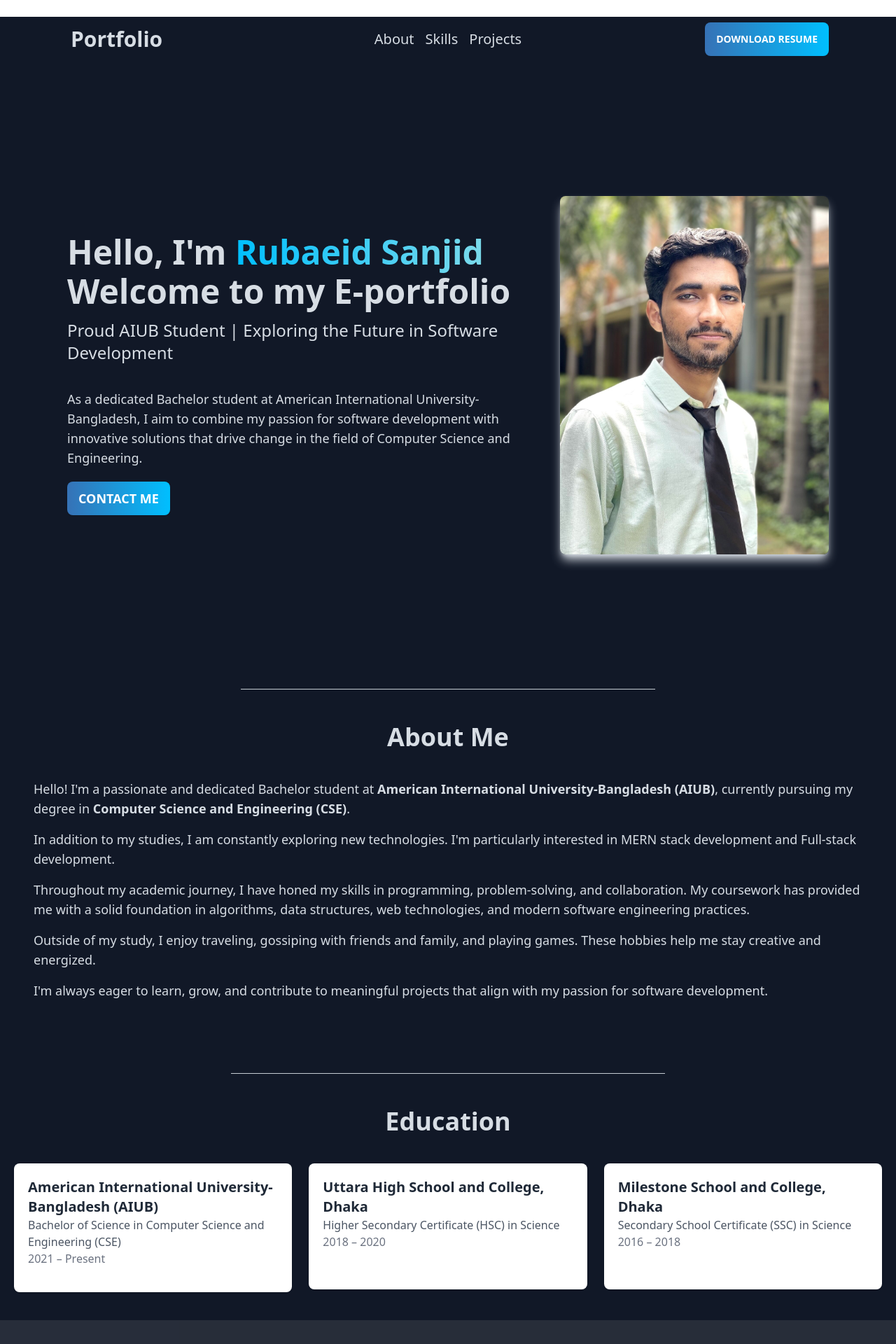
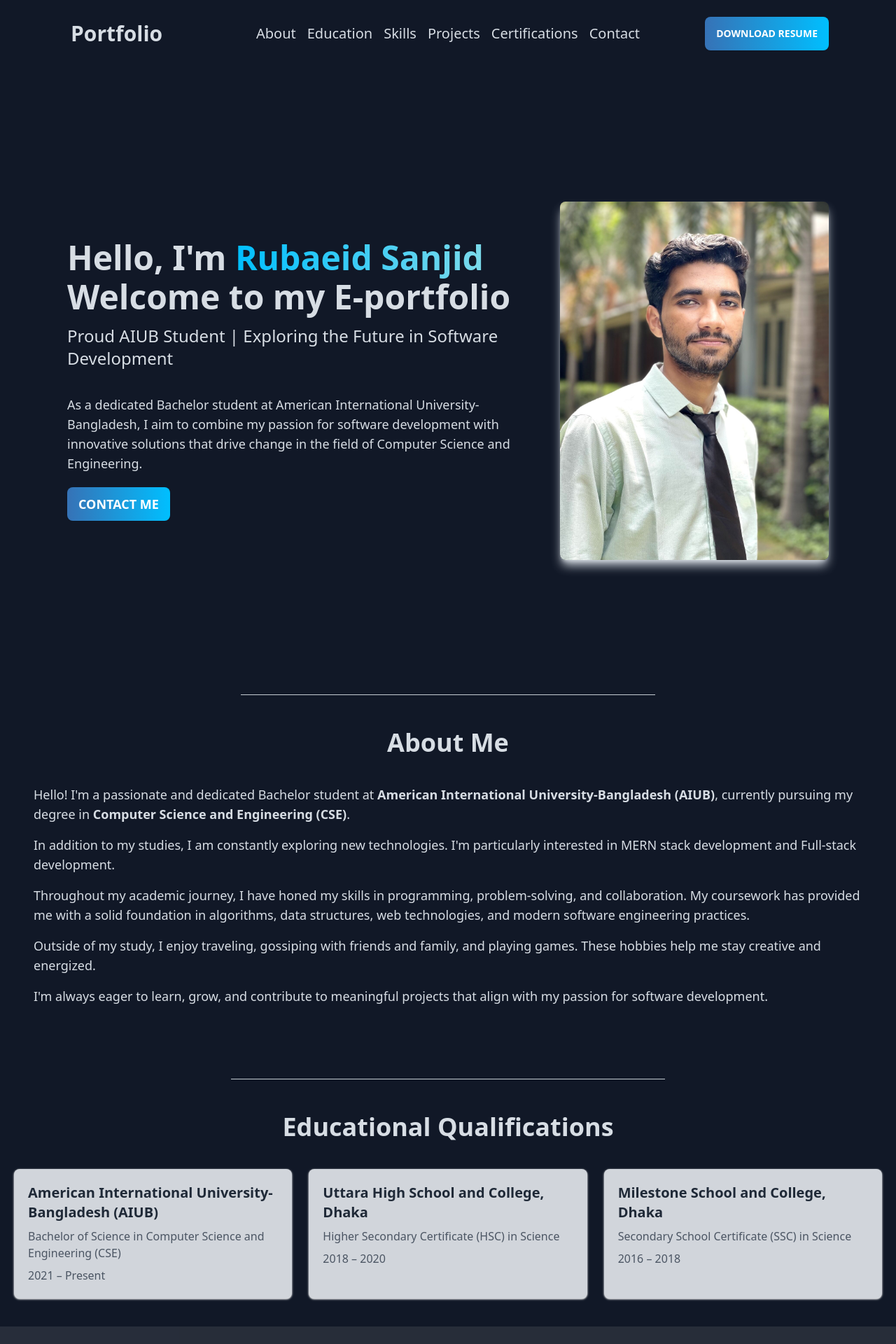
Before and after one commit to Rubaeid-Sanjid/my-academic-portfolio, a React (Vite) app: page / in a window 1280 px wide. Shown: the top 1920 px of the page at 70% size. Built offline with nearby package versions, Linux system fonts and the light colour scheme; grey boxes are pictures that could not be loaded.

Commit message:
added missing divider

```diff
--- a/src/Components/Navbar/Navbar.jsx
+++ b/src/Components/Navbar/Navbar.jsx
@@ -4,12 +4,15 @@ const Navbar = () => {
   const navlink = (
     <>
       <a className="text-xl mx-2 cursor-pointer" href="#about">About</a>
+      <a className="text-xl mx-2 cursor-pointer" href="#education">Education</a>
       <a className="text-xl mx-2 cursor-pointer" href="#skills">Skills</a>
       <a className="text-xl mx-2 cursor-pointer" href="#projects">Projects</a>
+      <a className="text-xl mx-2 cursor-pointer" href="#certifications">Certifications</a>
+      <a className="text-xl mx-2 cursor-pointer" href="#contact">Contact</a>
     </>
   );
   return (
-    <div className="navbar text-neutral-content px-3 lg:px-24 my-6">
+    <div className="navbar text-neutral-content px-3 lg:px-24 py-6">
       <div className="navbar-start">
         <div className="dropdown">
           <div tabIndex={0} role="button" className="btn px-0 lg:px-1 btn-ghost lg:hidden">
--- a/src/Pages/Certifications/Certifications.jsx
+++ b/src/Pages/Certifications/Certifications.jsx
@@ -2,6 +2,11 @@ import React from "react";
 
 const Certifications = () => {
   const achievements = [
+    {
+      title: "Higher Secondary Certificate (HSC)",
+      image: "https://i.postimg.cc/WpynRfD3/SSC-Certification.jpg",
+      link: "#",
+    },
     {
       title: "Secondary School Certificate (SSC)",
       image: "https://i.postimg.cc/WpynRfD3/SSC-Certification.jpg",
@@ -12,15 +17,21 @@ const Certifications = () => {
       image: "https://i.postimg.cc/4yjbzmCt/Deans-Award.jpg",
       link: "#",
     },
+    {
+      title: "Complete Web Development Course",
+      image: "https://i.postimg.cc/D0JJrhKb/Certificate-of-Complete-Web-Development-Course-With-Jhankar-Mahbub.jpg",
+      link: "#",
+    },
 
   ];
 
   return (
-    <section className="py-10 px-5 text-neutral-content">
+    <section id="certifications" className="py-10 px-5 text-neutral-content">
       <div className="max-w-7xl mx-auto">
+      <div className="divider bg-neutral-content h-[1px] lg:w-1/2 w-3/4 mx-auto my-12"></div>
         <h2 className="text-4xl font-semibold mb-10 text-center">Certifications and Achievements</h2>
 
-        <div className="grid grid-cols-1 sm:grid-cols-2 md:grid-cols-3 lg:grid-cols-4 gap-6">
+        <div className="grid grid-cols-1 sm:grid-cols-2 md:grid-cols-4 gap-6">
           {achievements.map((achievement, index) => (
             <a
               key={index}
--- a/src/Pages/Education/Education.jsx
+++ b/src/Pages/Education/Education.jsx
@@ -35,9 +35,9 @@ const Education = () => {
   ];
 
   return (
-    <section className="py-10 px-5 text-neutral-content">
+    <section id="education" className="py-10 px-5 text-neutral-content">
       <div className="divider bg-neutral-content h-[1px] lg:w-1/2 w-3/4 mx-auto my-12"></div>
-      <h2 className="text-4xl font-semibold mb-10 text-center">Education</h2>
+      <h2 className="text-4xl font-semibold mb-10 text-center">Educational Qualifications</h2>
 
       <div className="grid grid-cols-1 lg:grid-cols-3 gap-6">
         {educationData.map((edu, index) => (
@@ -51,12 +51,12 @@ const Education = () => {
               {/* <div className="w-8 h-8 bg-blue-500 rounded-full flex items-center justify-center text-white font-bold">
     {index + 1}
   </div> */}
-              <div className="bg-white shadow rounded-lg p-5 w-full min-h-[180px]">
-                <h3 className="text-xl font-semibold text-gray-800">
+              <div className="bg-gray-300 shadow rounded-lg p-5 w-full min-h-[185px] transform transition hover:scale-105 shadow-white">
+                <h3 className="text-xl font-semibold text-gray-800 mb-2">
                   {edu.institution}
                 </h3>
-                <p className="text-gray-600">{edu.program}</p>
-                <p className="text-gray-500 mb-4">{edu.duration}</p>
+                <p className="text-gray-600 font-medium mb-2">{edu.program}</p>
+                <p className="text-gray-600 font-medium">{edu.duration}</p>
                 {/* <ul className="list-disc list-inside text-gray-700 space-y-2">
                   {edu.achievements.map((achievement, idx) => (
                     <li key={idx}>{achievement}</li>
--- a/src/Pages/Skills/Skills.jsx
+++ b/src/Pages/Skills/Skills.jsx
@@ -19,6 +19,7 @@ const Skills = () => {
 
   return (
     <section id="skills" className="py-10 px-5 text-neutral-content relative">
+      <div className="divider bg-neutral-content h-[1px] lg:w-1/2 w-3/4 mx-auto my-12"></div>
       {/* Background animation */}
       <div className="absolute inset-0 opacity-20">
         <div className="w-full h-full bg-[url('https://www.toptal.com/designers/subtlepatterns/uploads/hexabump.png')] animate-pulse"></div>
--- a/tailwind.config.js
+++ b/tailwind.config.js
@@ -5,7 +5,9 @@ export default {
     "./src/**/*.{js,ts,jsx,tsx}",
   ],
   theme: {
-    extend: {},
+    extend: {
+      scrollBehavior: ['smooth'],
+    },
   },
   plugins: [require('daisyui'),],
 }
```
